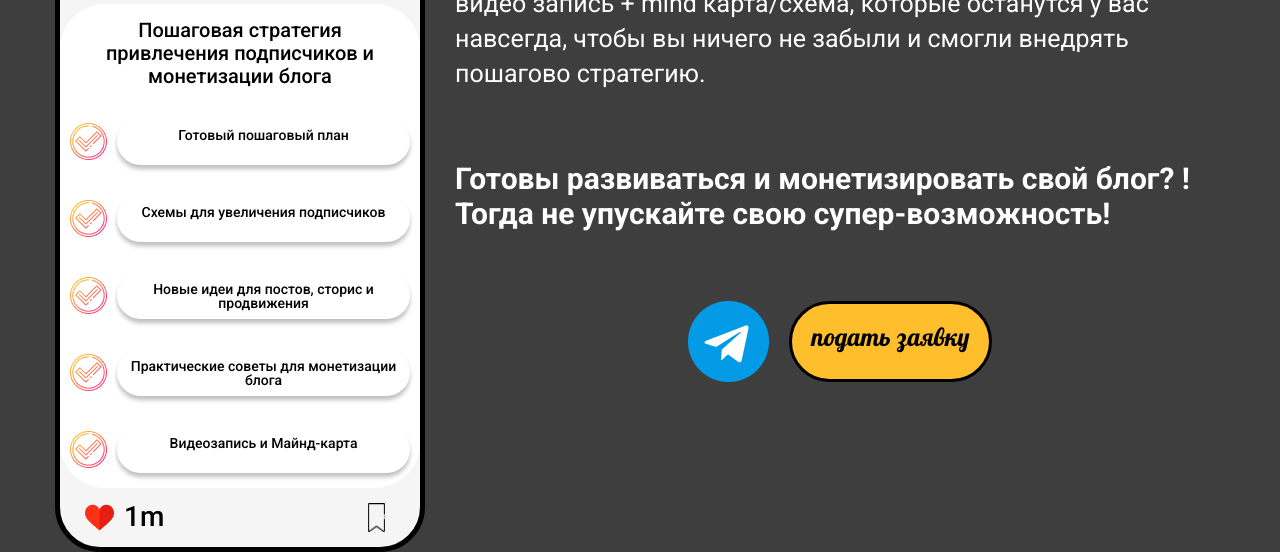
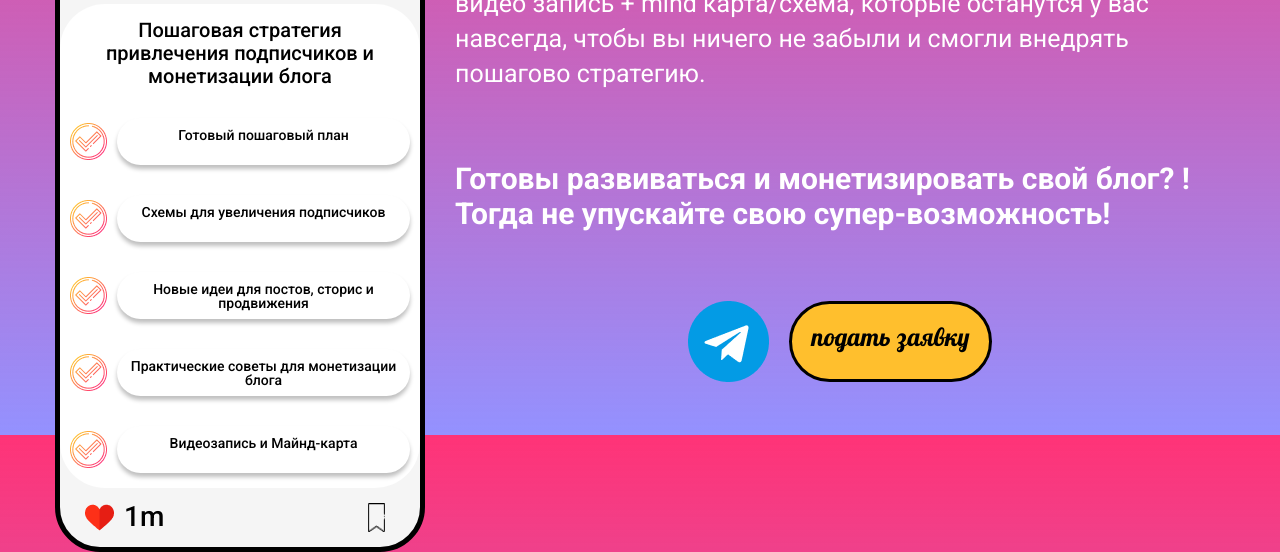
Before and after one commit to Olyaa-Ira/Consultation, a plain HTML site: page index.html in a window 1280 px wide. Shown: the part 365-917 px from the top of the page. Drawn offline with Linux system fonts and the light colour scheme.

Commit message:
Update style.css

```diff
--- a/css/style.css
+++ b/css/style.css
@@ -76,7 +76,7 @@ h6 {
 /*!---------------------HEADER---------------------------------------------------------------------------*/
 
 body {
-	background: #3e3e3e;
+	background: linear-gradient(180deg, #FF3377 0%, rgba(49, 45, 255, 0.52) 100%);
 	font-family: roboto;
 }
 .wrapper {
```
